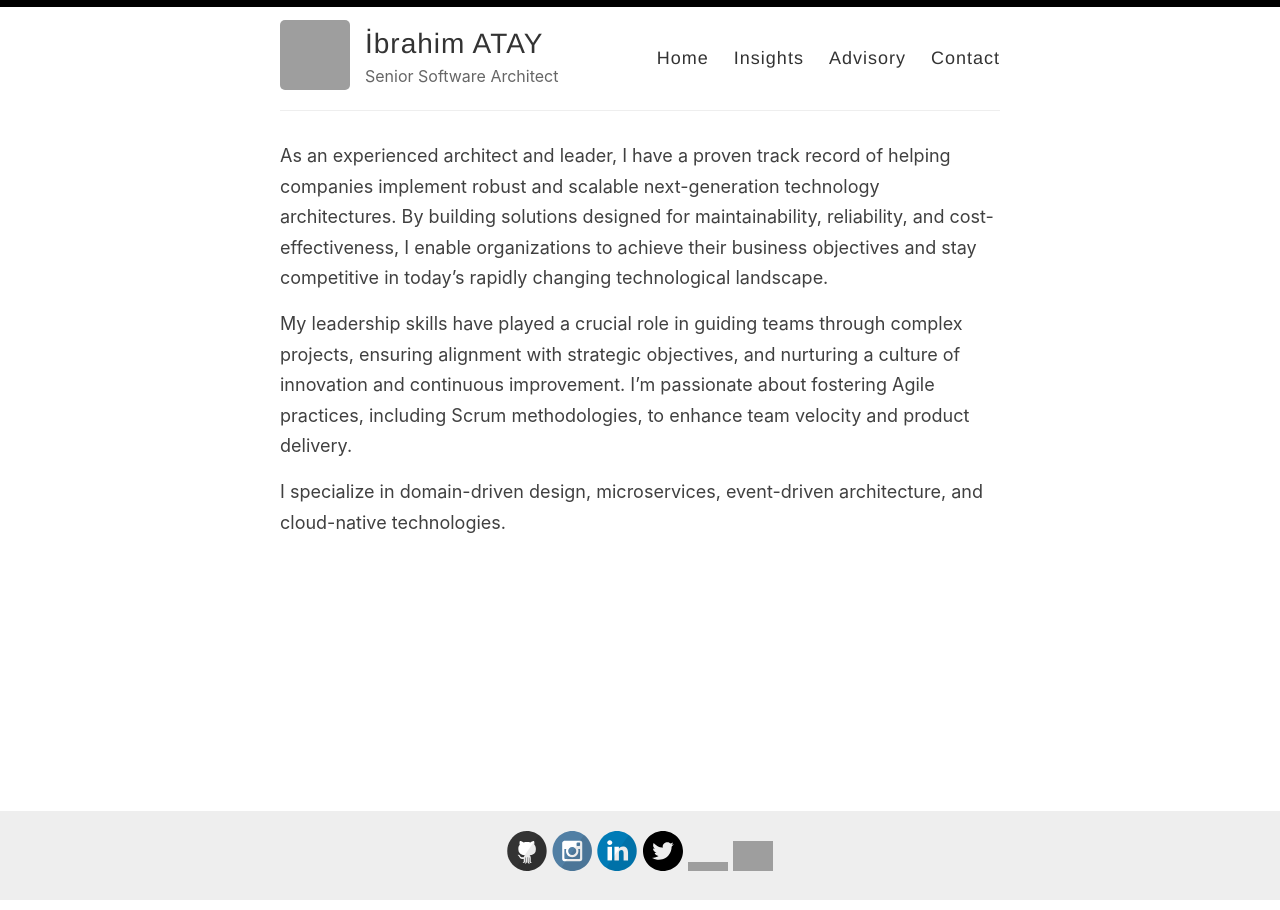
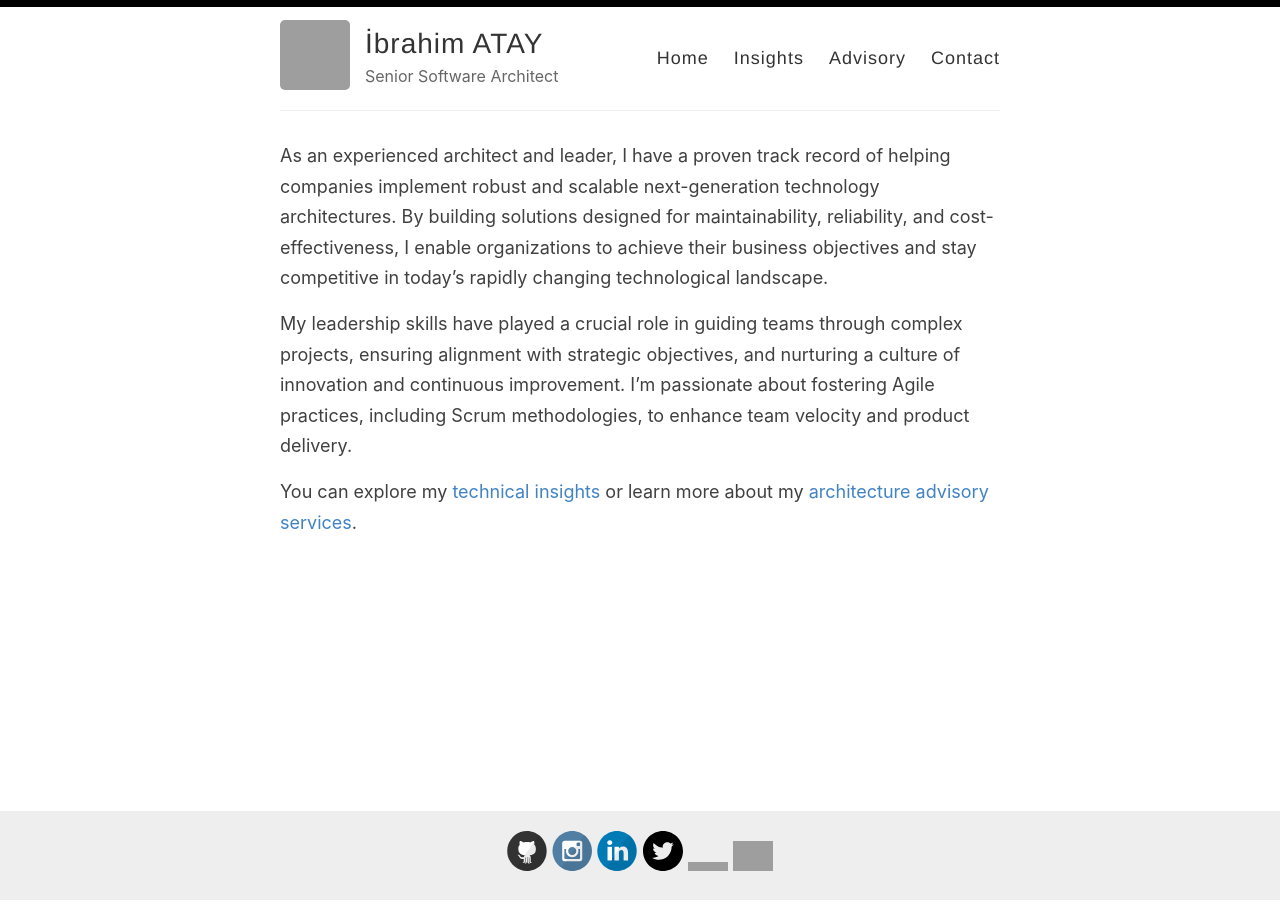
Before and after one commit to ibrahimatay/ibrahimatay.github.io, a Jekyll site: the page built from index.md, in a window 1280 px wide. Built offline with Jekyll 4.4.1, drawn with Linux system fonts in a browser that asks for light colours; grey boxes are pictures that could not be loaded.

Commit message:
Enhance index.md with new service links
Added links to technical insights and architecture advisory services.

```diff
--- a/index.md
+++ b/index.md
@@ -7,4 +7,7 @@ As an experienced architect and leader, I have a proven track record of helping
 
 My leadership skills have played a crucial role in guiding teams through complex projects, ensuring alignment with strategic objectives, and nurturing a culture of innovation and continuous improvement. I'm passionate about fostering Agile practices, including Scrum methodologies, to enhance team velocity and product delivery.
 
-I specialize in domain-driven design, microservices, event-driven architecture, and cloud-native technologies.
+<p>
+  You can explore my <a href="/insights/">technical insights</a> or learn more about my
+  <a href="/advisory">architecture advisory services</a>.
+</p>
```
